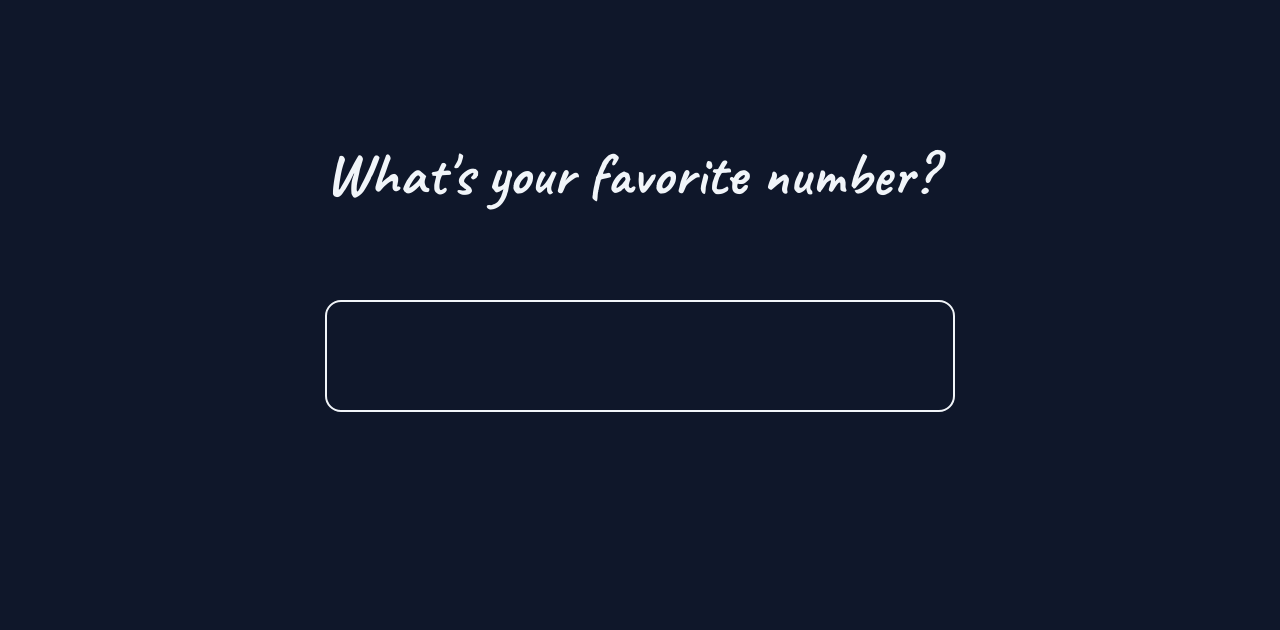
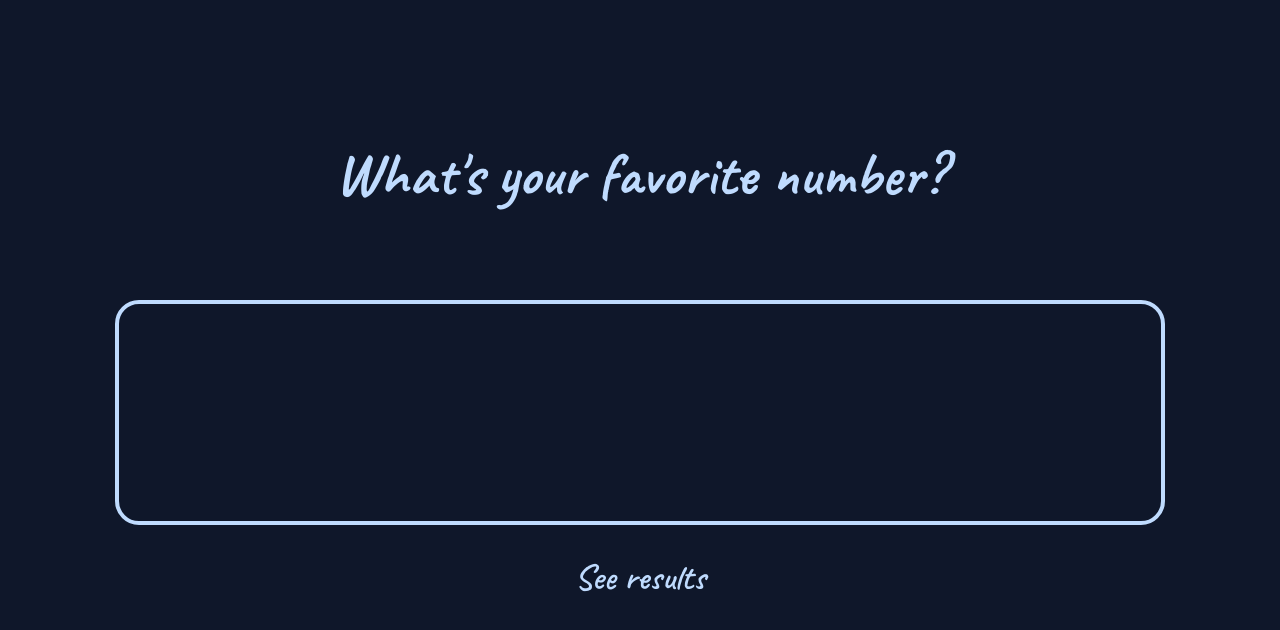
Before and after one commit to mythosmystery/faves, a SvelteKit app: page / in a window 1280 px wide. Shown: the top 630 px of the page. Built offline with nearby package versions, Linux system fonts and the light colour scheme.

Commit message:
feat: setup charts

```diff
--- a/package.json
+++ b/package.json
@@ -34,7 +34,9 @@
 	"type": "module",
 	"dependencies": {
 		"@planetscale/database": "^1.8.0",
+		"apexcharts": "^3.41.0",
 		"dotenv": "^16.3.1",
-		"drizzle-orm": "^0.27.0"
+		"drizzle-orm": "^0.27.0",
+		"svelte-apexcharts": "^1.0.2"
 	}
 }
--- a/src/app.d.ts
+++ b/src/app.d.ts
@@ -1,9 +1,12 @@
 // See https://kit.svelte.dev/docs/types#app
 
 import type { db } from './lib/db'
-
+import ApexCharts from 'apexcharts'
 // for information about these interfaces
 declare global {
+	interface Window {
+		ApexCharts: typeof ApexCharts
+	}
 	namespace App {
 		// interface Error {}
 		interface Locals {
--- /dev/null
+++ b/src/lib/components/Chart.svelte
@@ -0,0 +1,15 @@
+<script lang="ts">
+	import { onMount } from 'svelte'
+
+	let divElement: HTMLDivElement
+
+	export let options: any
+
+	onMount(async () => {
+		const { default: ApexCharts } = await import('apexcharts')
+		const chart = new ApexCharts(divElement, options)
+		chart.render()
+	})
+</script>
+
+<div bind:this={divElement} class="h-full w-full" />
--- a/src/routes/+page.svelte
+++ b/src/routes/+page.svelte
@@ -7,14 +7,16 @@
 	$: outOfRange = form?.error?.toLowerCase().includes('out of range')
 </script>
 
-<div class="flex flex-col">
-	<h1 class="text-6xl font-bold text-slate-100 mt-24">What's your favorite number?</h1>
+<div class="flex flex-col items-center">
+	<h1 class="md:text-6xl text-center text-4xl font-bold text-blue-200 mt-24">
+		What's your favorite number?
+	</h1>
 	<form method="post" use:enhance>
 		<input
 			type="number"
 			name="number"
 			autofocus
-			class="text-6xl p-4 rounded-2xl bg-inherit focus:outline-none border-2 border-slate-100 text-slate-100 mt-24"
+			class="text-4xl sm:text-6xl lg:text-8xl p-6 md:p-10 xl:p-12 rounded-3xl bg-inherit focus:outline-none border-2 lg:border-4 border-blue-200 text-slate-100 mt-24"
 		/>
 	</form>
 	{#if form && !form?.success}
@@ -24,4 +26,7 @@
 			<p class="text-2xl font-semibold text-red-300 mt-4">Sorry! An error occurred</p>
 		{/if}
 	{/if}
+	<a href="/results" class="text-4xl hover:text-purple-300 font-semibold text-blue-200 mt-8"
+		>See results</a
+	>
 </div>
--- /dev/null
+++ b/src/routes/results/+page.server.ts
@@ -0,0 +1,5 @@
+import type { PageServerLoad } from './$types'
+
+export const load = (async () => {
+	return {}
+}) satisfies PageServerLoad
--- /dev/null
+++ b/src/routes/results/+page.svelte
@@ -0,0 +1,28 @@
+<script lang="ts">
+	import Chart from '$lib/components/Chart.svelte'
+	import type { PageData } from './$types'
+
+	export let data: PageData
+
+	let options = {
+		chart: {
+			type: 'bar',
+			zoom: { enabled: true }
+		},
+		series: [
+			{
+				name: 'sales',
+				data: [30, 40, 35, 50, 49, 60, 70, 91, 125]
+			}
+		],
+		xaxis: {
+			categories: [1991, 1992, 1993, 1994, 1995, 1996, 1997, 1998, 1999],
+			tickPlacement: 'on'
+		}
+	}
+</script>
+
+<div class="flex flex-col h-full w-full items-center">
+	<div class="text-6xl text-white">results</div>
+	<Chart {options} />
+</div>
```
Also changed, not shown: src/lib/chart.ts (added, +16 -0 lines), 1 other file (tests, documents, lock files or other folders).
